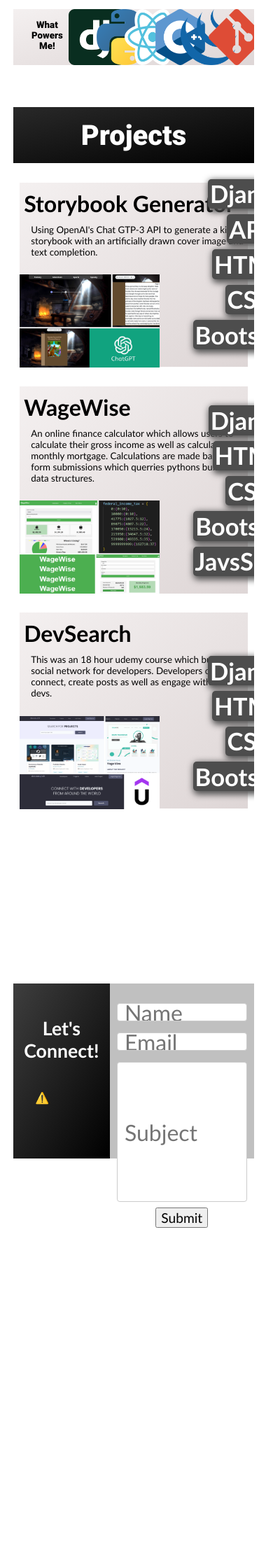
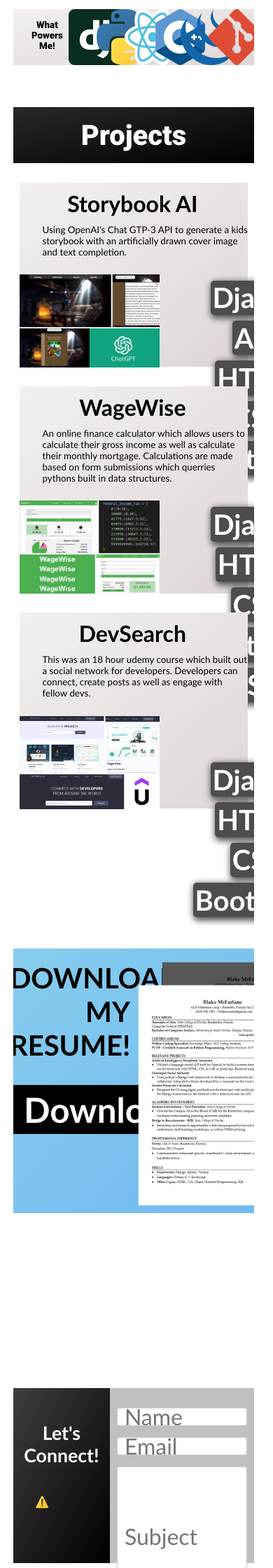
Before and after one commit to BlakeMcFarlane/porfolio, a Django app: page / in a window 390 px wide. Shown: the part 923-3163 px from the top of the page at 70% size. Before the commit the page ends 2677 px from the top, so only its background shows below. Run offline with Django 4.2, Linux system fonts and the light colour scheme; some web fonts are replaced.

Commit message:
Added resume download pdf and mobile modifications

```diff
--- a/base/templates/home.html
+++ b/base/templates/home.html
@@ -123,7 +123,7 @@
 
                             </div>
                             <div class="project-info">
-                                <h1 class='project-name'>Storybook Generator</h1>
+                                <h1 class='project-name'>Storybook AI</h1>
                                 <p class='project-bio'>Using OpenAI's Chat GTP-3 API to generate a kids storybook with an artificially drawn cover image and text completion.</p>
                                 <div class="project-tag">
                                     <h5 class="tag">Django</h5>
@@ -168,6 +168,19 @@
                         </div>
                     </div>
                 </div>
+                <div class="resume-container">
+                    <div class="resume-download">
+                        <h1 class="resume-text">DOWNLOAD MY RESUME!</h1>
+                        <div>
+                            <a href="{% static 'files/bmresume.pdf' %}" download>
+                                <h1 class="download-btn">Download</h1>
+                            </a>
+                        </div>
+                    </div>
+                    <div class="resume-pic">
+                        <img src="{% static 'images/resume_pic.png' %}" style="height:100%">
+                    </div>
+                </div>
                 <div class="contact" id="contact">
                     <div class="contact-logo">
                         <h1 class='email-text'>Let's Connect!</h1>
--- a/static/home.css
+++ b/static/home.css
@@ -200,6 +200,9 @@
     height:400px;
     display: flex;
     justify-content: center;
+    padding-top: 100px;
+    padding-bottom:100px;
+
 }
 .contact-logo {
     background-image: linear-gradient(to bottom right, rgb(62, 62, 62), rgb(0, 0, 0));
@@ -441,8 +444,45 @@
     flex-direction: column;
     align-items: center;
 }
+.resume-container {
+    height:350px;
+    background-image: linear-gradient(to bottom right, rgb(134, 205, 237), rgb(114, 185, 242));
+    width: 100%;
+    margin-top:100px;
+    display: flex;
+    justify-content: center;
+    padding-top: 5%;
+    padding-bottom: 3%;
 
+}
+.resume-text {
+    color: #000000;
+    font-size:40px;
+    text-align: right;
+    font-weight: 900;;
+    width:100%;
+    padding:0;
+    margin:0px 10px 0px 0px
+}
+.resume-download {
+    width:50%;
+    padding-right:3%;
+    display: flex;
+    flex-direction: column;
 
+}
+.resume-pic {
+    width:50%;
+}
+.download-btn {
+    background-color: #000000;
+    color:white;
+    padding:5px 20px;
+    width:fit-content;
+    margin-left:auto;
+    align-items: middle;
+    font-size: 37pt;
+}
 
 
 @media all and (max-width:1100px){
@@ -589,8 +629,7 @@
         display:flex;
         height:40px;
         position:absolute;
-        bottom:0;
-        padding-top:10px
+        padding-top:20px
     }
     .tag {
         background-color: rgb(77, 77, 77);
@@ -692,7 +731,7 @@
     }
 
     .project-pic {
-        height:700%;
+        height:70%;
         width:70%;
         background-color: #2f3f62;
 
@@ -709,16 +748,16 @@
     }
 
     .project-tag {
-        width:30%;
+        width:20%;
         height:20%;
         display:flex;
         position:absolute;
-        right:2%;
-        bottom:-200px;
-        padding-bottom:5%;
+        margin-bottom: -180px;
+        padding-bottom:0px;
         padding-right:10px;
         align-items: center;
         flex-wrap: wrap;
+        right:10%;
     }
 
     .tag {
@@ -737,7 +776,7 @@
         margin-top:0;
         text-align: center;
         width:fit-content;
-        font-size: 26pt;
+        font-size: 30pt;
 
 
 
@@ -756,14 +795,21 @@
     .project-name {
         margin:0;
         padding-top:10px;
-        font-size:60pt;
+        font-size:72pt;
+        text-align: center;
+        display: flex;
+        justify-content: center;
+        width:95%;
+        font-weight: 900
+    ;
     }
     .project-bio {
         margin:10px;
-        padding-bottom: 0%;
+        padding-bottom: 2%;
         padding-right:5%;
         font-size:30pt;
-        width:95%;
+        width: 90%;
+        padding-left:5%
 
     }
 
```
Also changed, not shown: static/images/resume_pic.png (added), 1 other file.
